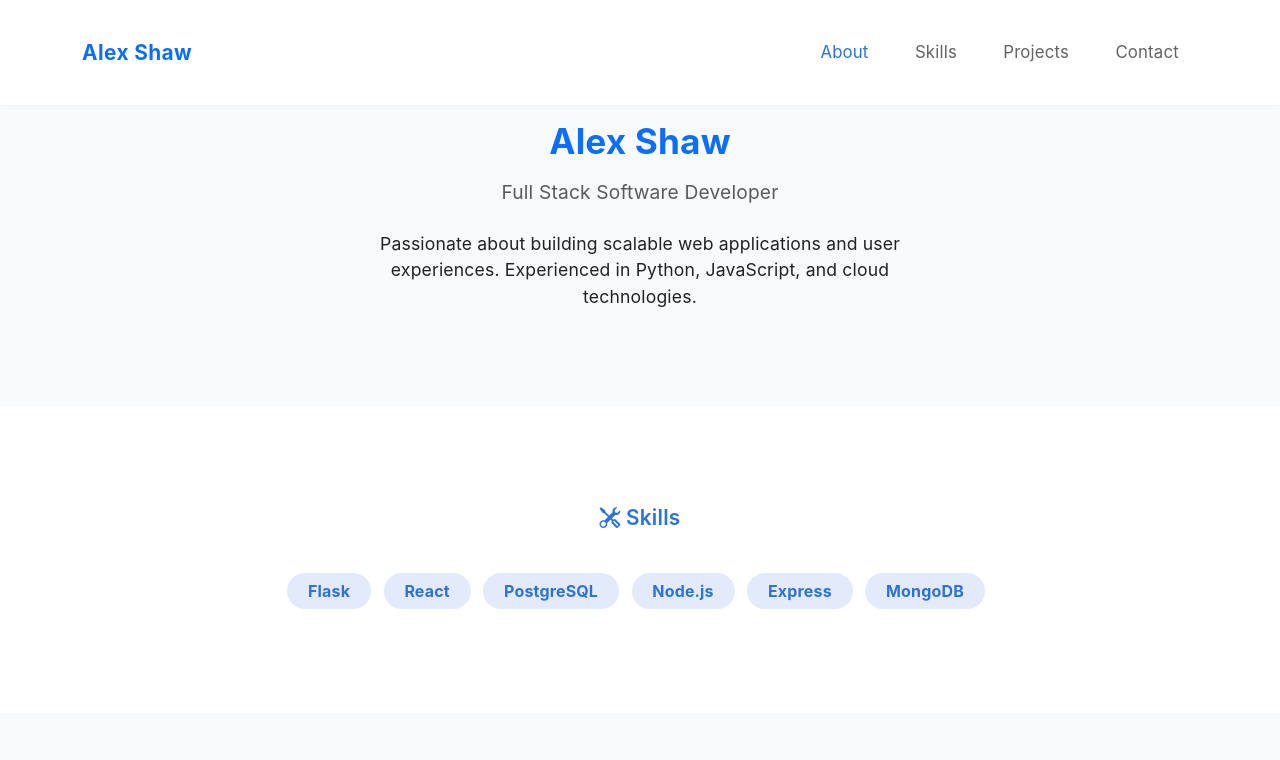
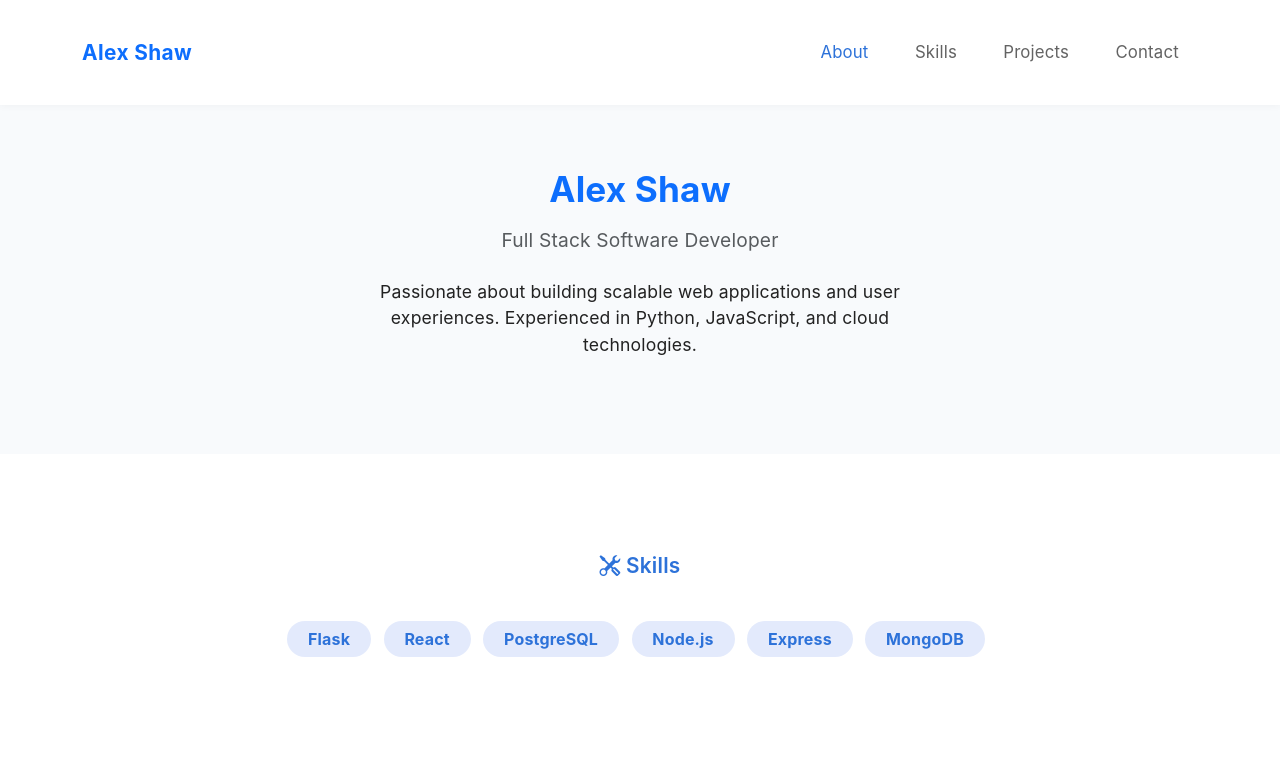
Before and after one commit to tmaster001/tlindor-portfolio, a Flask app: page / in a window 1280 px wide. Shown: the top 760 px of the page. Run offline with Flask 3, Linux system fonts and the light colour scheme.

Commit message:
update top padding on about section

```diff
--- a/templates/hello.html
+++ b/templates/hello.html
@@ -31,7 +31,7 @@
     </nav>
 
     <!-- About Section -->
-    <section class="section text-center fade-section" id="about" style="padding-top:120px;">
+    <section class="section text-center fade-section" id="about" style="padding-top:168px;">
         <div class="container">
             <h1 class="fw-bold text-primary mb-3" style="font-size:2.2rem;">{{ profile.name }}</h1>
             <div class="text-muted mb-4" style="font-size:1.2rem;">{{ profile.title }}</div>
```
